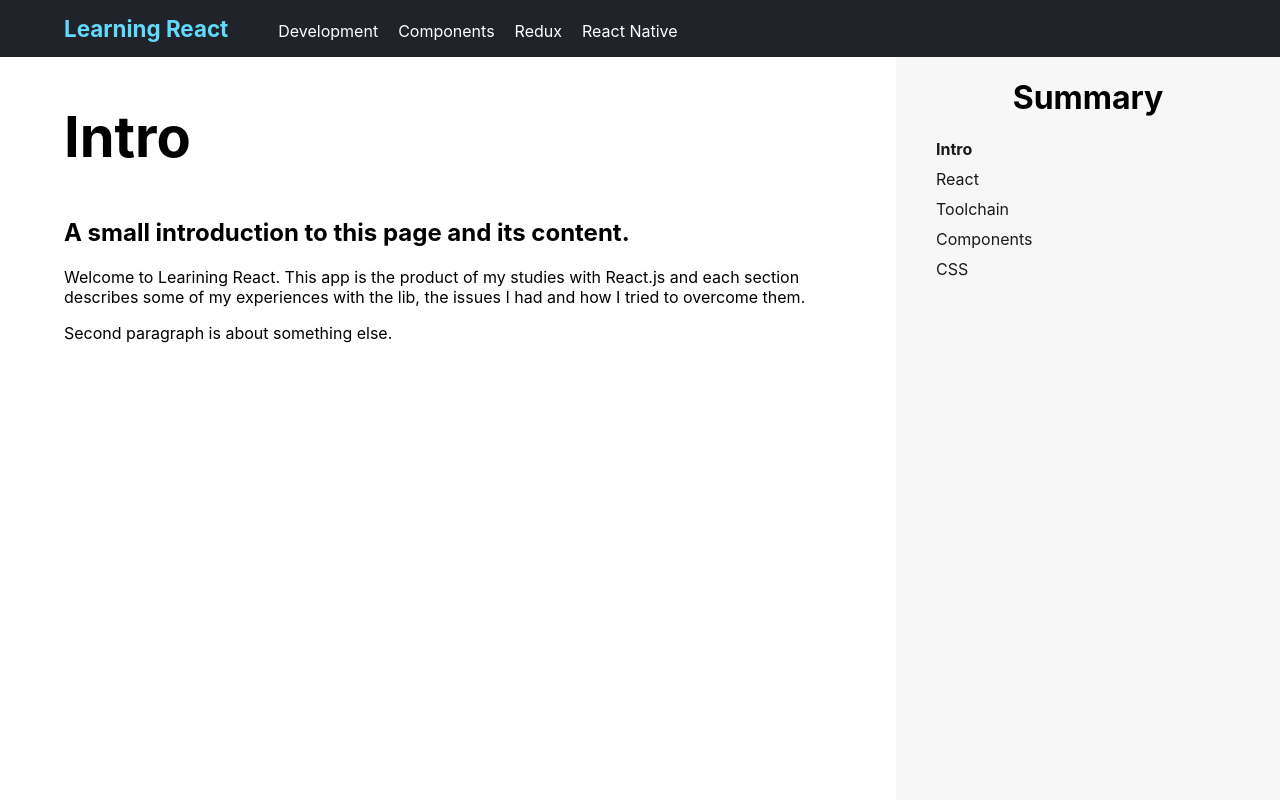
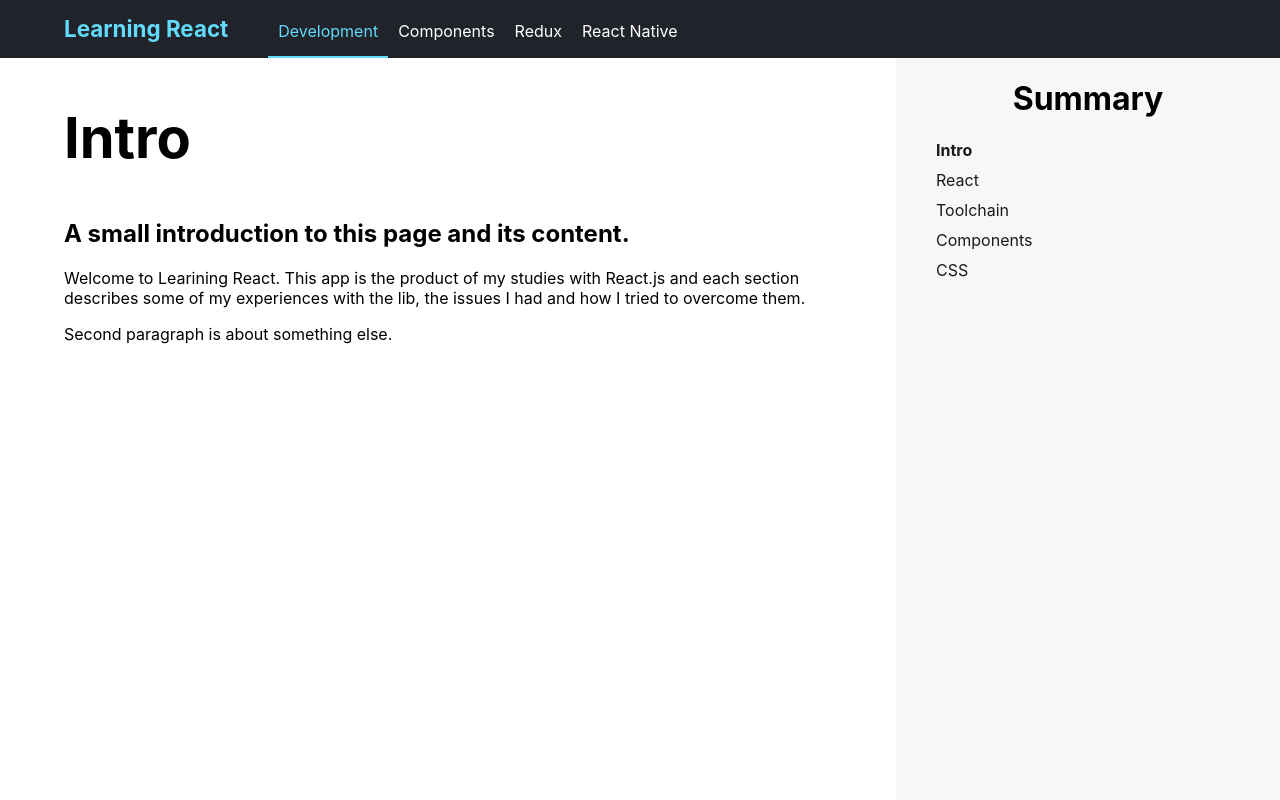
Before and after one commit to ginbar/learning-react, a React app: page / in a window 1280 px wide. Shown: the top 800 px of the page. Built offline with nearby package versions, Linux system fonts and the light colour scheme.

Commit message:
PushStateListener implemented

```diff
--- a/src/App.jsx
+++ b/src/App.jsx
@@ -18,7 +18,7 @@ export default function App(props) {
             <div className="content">
                 <Header
                     title="Learning React"
-                    titleLink="/"
+                    titleRoute={{ text: 'Route', link: '/' }}
                     navRoutes={[
                         { text: 'Development', link: '/development' },
                         { text: 'Components', link: '/components' },
--- a/src/commons/Summary.jsx
+++ b/src/commons/Summary.jsx
@@ -31,7 +31,8 @@ class Summary extends Component {
                 <ul>{this.props.routes.map(({ text, link }, index) =>
                     (<li key={link}
                         className={link === this.state.hash
-                            // If the hash hasn't been set
+                            // If the hash hasn't been set, the
+                            // first link is marked as selected
                             || this.state.hash === '/' && index === 0
                             ? 'selected'
                             : ''}>
--- a/src/template/Header.css
+++ b/src/template/Header.css
@@ -24,7 +24,7 @@ nav ul {
 
 nav ul li{
     display: inline;
-    margin: 15px 10px 15px 10px;
+    padding: 15px 10px 15px 10px;
 }
 
 nav ul li:hover {
@@ -48,8 +48,8 @@ header h2 {
     font-size: 90%;
 }
 
-.link-selected {
-    line-height: 1.15;
-    text-decoration: underline;
-    text-decoration-color: #61dafb;
+.selected-link {
+    line-height: 1.3;
+    border-bottom: 2px solid currentColor;
+    color: #61dafb;
 }
--- a/src/template/Header.jsx
+++ b/src/template/Header.jsx
@@ -1,32 +1,56 @@
-import React from "react";
+import React, { Component } from "react";
+import PushStateListener from "../utils/PushStateListener";
 
 import './Header.css';
 import '../App.css';
 
-export default function Header({ title, subtitle, navRoutes, titleLink }) {
 
-    function handleClick(url) {
-        window.history.pushState({}, '', url);
-        window.dispatchEvent(new Event('pushState'));
+/**
+ * App header.
+ */
+class Header extends Component {
+
+    constructor(props) {
+        super(props);
+        this.state = { path: window.location.pathname };
     }
 
+
+    handleClick({ link, text }) {
+        window.history.pushState({}, text, link);
+        window.dispatchEvent(new Event('pushstate'));
+        this.setState({ path: link });
+    }
+
+
+    onPushstate() {
+        this.setState({ path: window.location.pathname });
+    }
+
+
+    render() {
         return (
             <header className="template">
                 <div className="inner-content">
                     <div className="header-title">
                         <h1 className="pointer-on-hover"
-                        onClick={handleClick.bind(null, titleLink)}>
-                        {title}
+                            onClick={this.handleClick.bind(this, this.props.titleRoute)}>
+                            {this.props.title}
                         </h1>
-                    <h2>{subtitle}</h2>
+                        <h2>{this.props.subtitle}</h2>
                     </div>
                     <div className="header-nav">
                         <nav>
                             <ul>
-                            {navRoutes.map(({ text, link }) =>
-                                <li key={link}>
-                                    <a onClick={handleClick.bind(null, link)}>
-                                        {text}
+                                {this.props.navRoutes.map((route, index) =>
+                                    <li key={route.link}
+                                        onClick={this.handleClick.bind(this, route)}
+                                        className={this.state.path === route.link
+                                            || this.state.path === '/' && index === 0
+                                            ? 'selected-link'
+                                            : ''}>
+                                        <a>
+                                            {route.text}
                                         </a>
                                     </li>)}
                             </ul>
@@ -35,4 +59,10 @@ export default function Header({ title, subtitle, navRoutes, titleLink }) {
                 </div>
             </header>
         );
-};
+    }
+}
+
+// Mixing with PushStateListener
+Object.assign(Header.prototype, PushStateListener);
+
+export default Header;
--- a/src/template/routers/BrowserRouter.js
+++ b/src/template/routers/BrowserRouter.js
@@ -1,35 +1,29 @@
 import Router from './Router';
+import PushStateListener from "../../utils/PushStateListener";
 
 
 /**
  * A class for routing using the browser.
  */
-export default class BrowserRouter extends Router {
+class BrowserRouter extends Router {
 
     constructor(props) {
         super(props);
 
         this.state = {
-            link: location.pathname || '/'
+            link: window.location.pathname || '/'
         };
-
-        this.onPushState = this.onPushState.bind(this);
     }
 
 
-    componentDidMount() {
-        window.addEventListener('pushState', this.onPushState);
-    }
-
-
-    componentWillUnmount() {
-        window.removeEventListener('pushState', this.onPushState);
-    }
-
-
-    onPushState(event) {
+    onPushstate(event) {
         event.preventDefault();
         this.setState({ link: location.pathname });
     }
 
 };
+
+// Mixing with PushStateListener
+Object.assign(BrowserRouter.prototype, PushStateListener);
+
+export default BrowserRouter;
--- a/src/template/routers/HashRouter.js
+++ b/src/template/routers/HashRouter.js
@@ -11,7 +11,7 @@ import HashChangeListener from "../../utils/HashChangeListener";
         super(props);
 
         this.state = {
-            link: location.hash.replace('#', '') || '/'
+            link: window.location.hash.replace('#', '') || '/'
         };
     }
 
--- /dev/null
+++ b/src/utils/PushStateListener.js
@@ -0,0 +1,19 @@
+
+/**
+ * Mixin for listening to pushstate event.
+ */
+const PushStateListener = {
+
+    componentDidMount() {
+        this.onPushstate = this.onPushstate.bind(this);
+        window.addEventListener('pushstate', this.onPushstate);
+    },
+
+
+    componentWillUnmount() {
+        window.removeEventListener('pushstate', this.onPushstate);
+    }
+
+};
+
+export default PushStateListener;
```
Lines whose indentation alone changed are shown as unchanged.
